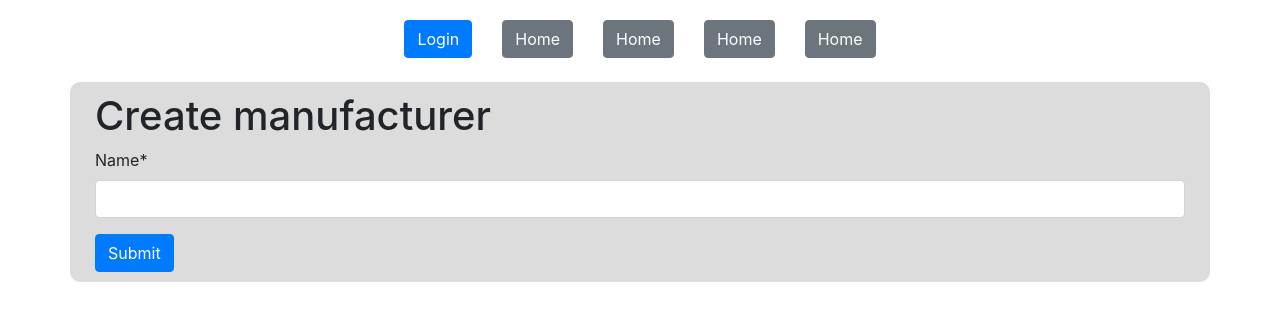
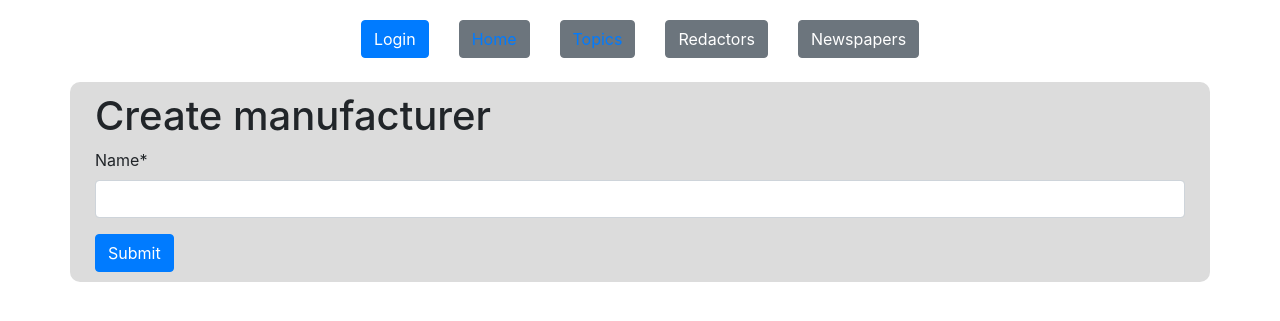
Before and after one commit to DaniilHinzburh/Newspaper-Agency, a Django app: page /topics/create/ in a window 1280 px wide. Shown: the top 321 px of the page. Run offline with Django 5.2, Linux system fonts and the light colour scheme; some libraries are stand-ins or nearby versions.

Commit message:
feat: buttons Home and Topics work

```diff
--- a/templates/includes/sidebar.html
+++ b/templates/includes/sidebar.html
@@ -16,14 +16,14 @@
 <br>
 
 <div class="col-auto">
-  <button type="button" class="btn btn-secondary"><a>Home</a></button>
+  <button type="button" class="btn btn-secondary"><a href="{% url 'catalog:index' %}">Home</a></button>
 </div>
 <div class="col-auto">
-  <button type="button" class="btn btn-secondary"><a>Home</a></button>
+  <button type="button" class="btn btn-secondary"><a href="{% url 'catalog:topic-list' %}">Topics</a></button>
 </div>
 <div class="col-auto">
-  <button type="button" class="btn btn-secondary"><a>Home</a></button>
+  <button type="button" class="btn btn-secondary"><a>Redactors</a></button>
 </div>
 <div class="col-auto">
-  <button type="button" class="btn btn-secondary"><a>Home</a></button>
+  <button type="button" class="btn btn-secondary"><a>Newspapers</a></button>
 </div>
```
